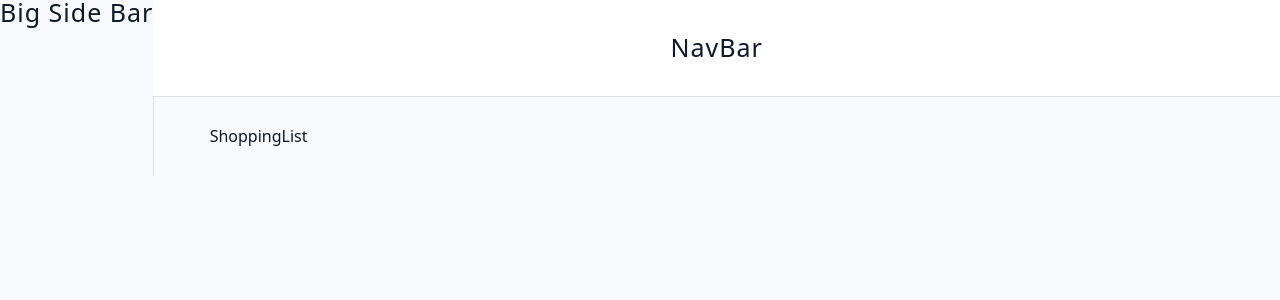
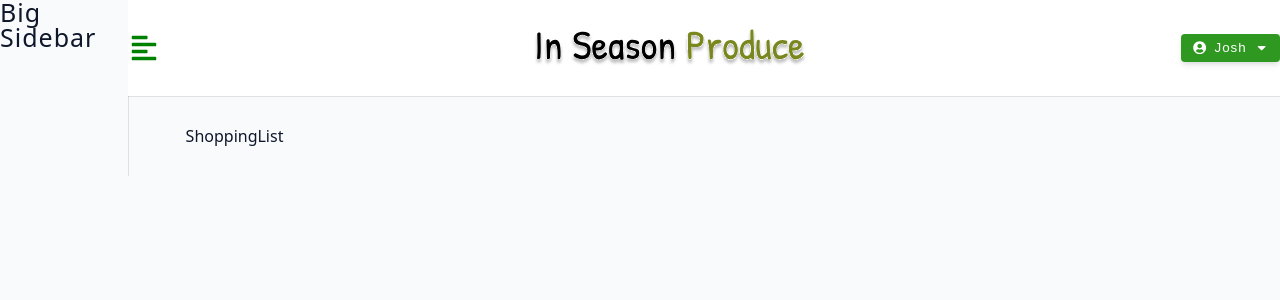
Before and after one commit to JoshuaCMorgan/MERN-In-Season-Web-App, a React (Vite) app in the folder client/: page /dashboard in a window 1280 px wide. Shown: the top 300 px of the page. Built offline with nearby package versions, Linux system fonts and the light colour scheme.

Commit message:
added dashboard navbar functionality

```diff
--- a/client/src/App.jsx
+++ b/client/src/App.jsx
@@ -1,6 +1,6 @@
 import { Home, Error, Register, ProtectedRoute } from "./pages";
 import { Profile, ShoppingList, SharedLayout } from "./pages/dashboard";
-import { BrowserRouter, Routes, Route } from "react-router-dom";
+import { BrowserRouter, Routes, Route, Navigate } from "react-router-dom";
 
 function App() {
   return (
@@ -17,6 +17,7 @@ function App() {
           <Route index element={<ShoppingList />} />
           <Route path="/dashboard/profile" element={<Profile />} />
         </Route>
+        <Route path="/" element={<Navigate to="/home" />}></Route>
         <Route path="/home" element={<Home />} />
         <Route path="/register" element={<Register />} />
         <Route path="*" element={<Error />} />
--- a/client/src/components/dashboard/DashBigSidebar.jsx
+++ b/client/src/components/dashboard/DashBigSidebar.jsx
@@ -8,7 +8,7 @@ export const DashBigSidebar = () => {
   // const { showSidebar } = useAppContext();
   return (
     <aside css={asideCss}>
-      <h4>big side bar</h4>
+      <h4>big sidebar</h4>
       {/* <div
         css={
           showSidebar ? sidebarContainerCSS : [sidebarContainerCSS, showSidebar]
--- a/client/src/components/dashboard/DashNavbar.jsx
+++ b/client/src/components/dashboard/DashNavbar.jsx
@@ -7,12 +7,17 @@ import { Logo } from "../Logo";
 
 export const DashNavbar = () => {
   const [showLogout, setShowLogout] = useState(false);
+  const { toggleSidebar } = useAppContext();
 
   return (
     <nav css={navbarCss}>
-      <h4>NavBar</h4>
-      {/* <div css={navCenterCss} className="nav-center">
-        <button css={toggleBtnCss} type="button" className="toggle-btn">
+      <div css={navCenterCss} className="nav-center">
+        <button
+          css={toggleBtnCss}
+          type="button"
+          className="toggle-btn"
+          onClick={toggleSidebar}
+        >
           <FaAlignLeft />
         </button>
 
@@ -24,21 +29,32 @@ export const DashNavbar = () => {
         </div>
 
         <div css={btnContainerCss} className="btn-container">
-          <button css={btnCss} type="button" className="btn">
+          <button
+            type="button"
+            css={btnCss}
+            type="button"
+            className="btn"
+            onClick={() => setShowLogout(!showLogout)}
+          >
             <FaUserCircle />
-            josh
+            Josh
             <FaCaretDown />
           </button>
           <div
             css={showLogout ? [dropdownCss, showDropdownCss] : dropdownCss}
             className={showLogout ? "dropdown, show-dropdown" : "dropdown"}
           >
-            <button css={dropdownBtnCss} className="dropdown-btn">
+            <button
+              type="button"
+              css={dropdownBtnCss}
+              className="dropdown-btn"
+              onClick={() => console.log("logout user")}
+            >
               logout
             </button>
           </div>
         </div>
-      </div> */}
+      </div>
     </nav>
   );
 };
--- a/client/src/context/actions.jsx
+++ b/client/src/context/actions.jsx
@@ -4,3 +4,5 @@ export const CLEAR_ALERT = "CLEAR_ALERT";
 export const SETUP_USER_BEGIN = "SETUP_USER_BEGIN";
 export const SETUP_USER_SUCCESS = "SETUP_USER_SUCCESS";
 export const SETUP_USER_ERROR = "SETUP_USER_ERROR";
+
+export const TOGGLE_SIDEBAR = "TOGGLE_SIDEBAR";
--- a/client/src/context/appContext.jsx
+++ b/client/src/context/appContext.jsx
@@ -8,11 +8,13 @@ import {
   SETUP_USER_BEGIN,
   SETUP_USER_SUCCESS,
   SETUP_USER_ERROR,
+  TOGGLE_SIDEBAR,
 } from "./actions";
 
 const token = localStorage.getItem("token");
 const user = localStorage.getItem("user");
 const userLocation = localStorage.getItem("location");
+
 export const initialState = {
   isLoading: false,
   showAlert: false,
@@ -21,6 +23,7 @@ export const initialState = {
   user: user ? JSON.parse(user) : null,
   token: null,
   userLocation: userLocation || "",
+  showSidebar: false,
 };
 
 export const AppContext = React.createContext();
@@ -77,8 +80,14 @@ export const AppProvider = ({ children }) => {
     clearAlert();
   };
 
+  const toggleSidebar = () => {
+    dispatch({ type: TOGGLE_SIDEBAR });
+  };
+
   return (
-    <AppContext.Provider value={{ ...state, displayAlert, setupUser }}>
+    <AppContext.Provider
+      value={{ ...state, displayAlert, setupUser, toggleSidebar }}
+    >
       {children}
     </AppContext.Provider>
   );
--- a/client/src/context/reducer.jsx
+++ b/client/src/context/reducer.jsx
@@ -4,6 +4,7 @@ import {
   SETUP_USER_BEGIN,
   SETUP_USER_SUCCESS,
   SETUP_USER_ERROR,
+  TOGGLE_SIDEBAR,
 } from "./actions";
 
 export const reducer = (state, action) => {
@@ -54,5 +55,13 @@ export const reducer = (state, action) => {
       alertText: action.payload.msg,
     };
   }
+
+  if (action.type === TOGGLE_SIDEBAR) {
+    return {
+      ...state,
+      showSidebar: !state.showSidebar,
+    };
+  }
+
   throw new Error(`no such action buddy: ${action.type}`);
 };
--- a/client/src/pages/Register.jsx
+++ b/client/src/pages/Register.jsx
@@ -61,7 +61,7 @@ export function Register() {
   useEffect(() => {
     if (user) {
       setTimeout(() => {
-        navigate("/");
+        navigate("/dashboard");
       }, 3000);
     }
   }, [user, navigate]);
```
Also changed, not shown: 1 other file (tests, documents, lock files or other folders).
